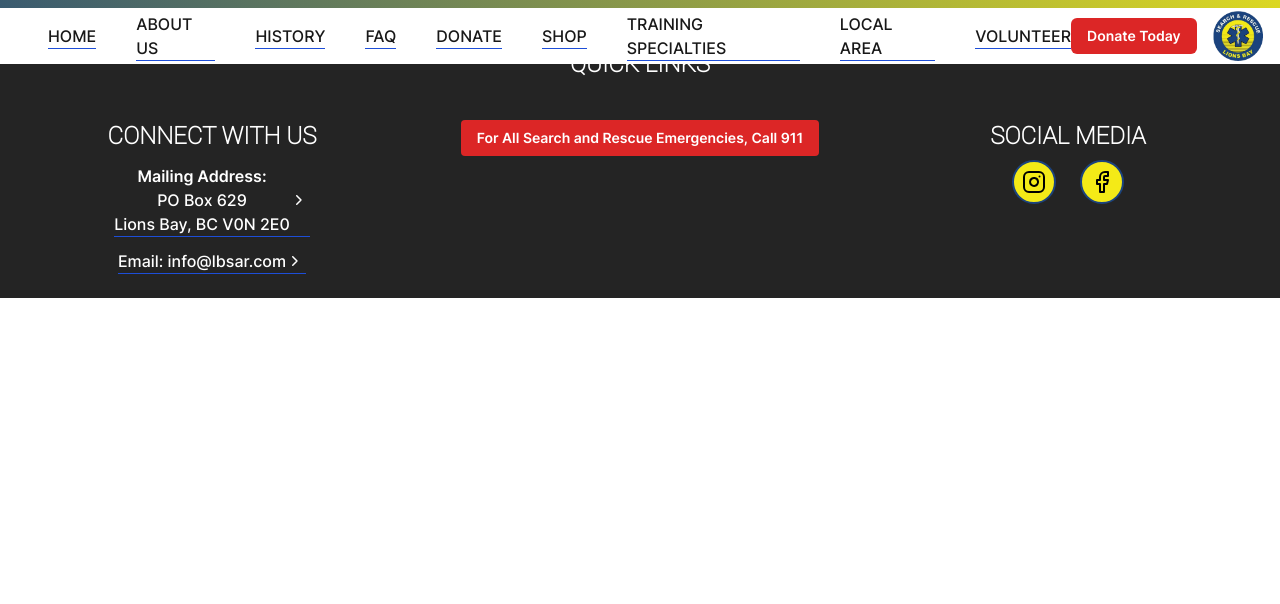
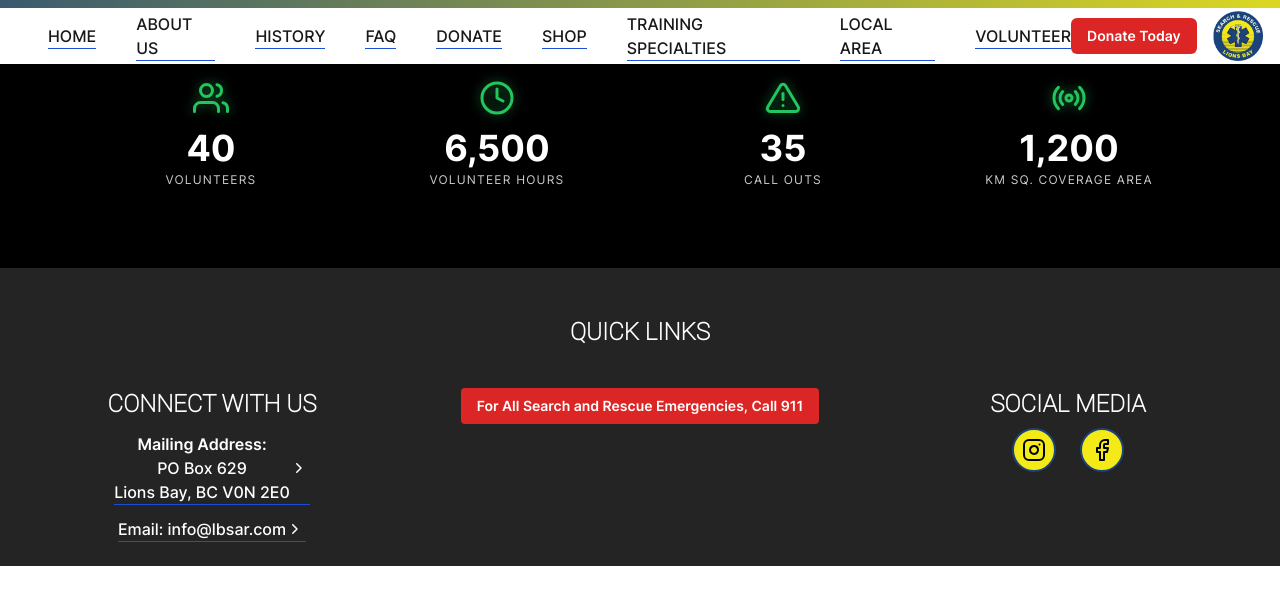
Before and after one commit to jacobsch/lbsar.com, a Next.js app: page /volunteer in a window 1280 px wide. Shown: the top 604 px of the page. Built offline with nearby package versions, Linux system fonts and the light colour scheme.

Commit message:
transitioning volunteer stats

```diff
--- a/src/pages/volunteer/index.tsx
+++ b/src/pages/volunteer/index.tsx
@@ -1,19 +1,134 @@
+import { useEffect, useRef, useState } from 'react';
+import {
+  Users,
+  Clock,
+  AlertTriangle,
+  Radio,
+} from 'react-feather';
+
 import Layout from '$/layout/Layout';
 import Seo from '$/Seo';
 
-/**
- * SVGR Support
- * Caveat: No React Props Type.
- *
- * You can override the next-env if the type is important to you
- * @see https://stackoverflow.com/questions/68103844/how-to-override-next-js-svg-module-declaration
- */
+/* =====================================================
+   COUNT-UP STAT COMPONENT
+===================================================== */
+function CountUpStat({
+  value,
+  label,
+  Icon,
+  suffix = '',
+  duration = 1500,
+}: {
+  value: number;
+  label: string;
+  Icon: React.ElementType;
+  suffix?: string;
+  duration?: number;
+}) {
+  const [count, setCount] = useState(0);
+  const ref = useRef<HTMLDivElement | null>(null);
+  const hasAnimated = useRef(false);
 
+  useEffect(() => {
+    const element = ref.current;
+    if (!element) return;
+
+    const observer = new IntersectionObserver(
+      ([entry]) => {
+        if (entry.isIntersecting && !hasAnimated.current) {
+          hasAnimated.current = true;
+
+          const startTime = performance.now();
+
+          const animate = (time: number) => {
+            const progress = Math.min((time - startTime) / duration, 1);
+            setCount(Math.floor(progress * value));
+
+            if (progress < 1) {
+              requestAnimationFrame(animate);
+            }
+          };
+
+          requestAnimationFrame(animate);
+        }
+      },
+      { threshold: 0.4 }
+    );
+
+    observer.observe(element);
+    return () => observer.disconnect();
+  }, [value, duration]);
+
+  return (
+    <div
+      ref={ref}
+      className="flex flex-col items-center text-white"
+    >
+      {/* ICON */}
+      <div className="mb-3 text-green-500 drop-shadow-[0_0_6px_rgba(34,197,94,0.6)]">
+        <Icon size={36} strokeWidth={2} />
+      </div>
+
+      {/* NUMBER */}
+      <span className="text-4xl font-bold tabular-nums">
+        {count.toLocaleString()}
+        {suffix}
+      </span>
+
+      {/* LABEL */}
+      <span className="mt-1 text-xs uppercase tracking-widest opacity-80">
+        {label}
+      </span>
+    </div>
+  );
+}
+
+/* =====================================================
+   STATS SECTION
+===================================================== */
+function VolunteerStats() {
+  return (
+    <section className="bg-black py-20">
+      <div className="mx-auto max-w-6xl px-6">
+        <div className="grid grid-cols-2 gap-10 text-center md:grid-cols-4">
+          <CountUpStat
+            value={40}
+            label="Volunteers"
+            Icon={Users}
+          />
+          <CountUpStat
+            value={6500}
+            label="Volunteer Hours"
+            Icon={Clock}
+          />
+          <CountUpStat
+            value={35}
+            label="Call Outs"
+            Icon={AlertTriangle}
+          />
+          <CountUpStat
+            value={1200}
+            label="km sq. coverage area"
+            Icon={Radio}
+          />
+        </div>
+      </div>
+    </section>
+  );
+}
+
+/* =====================================================
+   PAGE
+===================================================== */
 export default function VolunteerPage() {
   return (
     <Layout transparentHeader={false}>
-      <Seo templateTitle='Volunteer' />
+      <Seo templateTitle="Volunteer" />
       <main>
+        {/* Your volunteer page content goes here */}
+
+        {/* Animated stats above footer */}
+        <VolunteerStats />
       </main>
     </Layout>
   );
```
